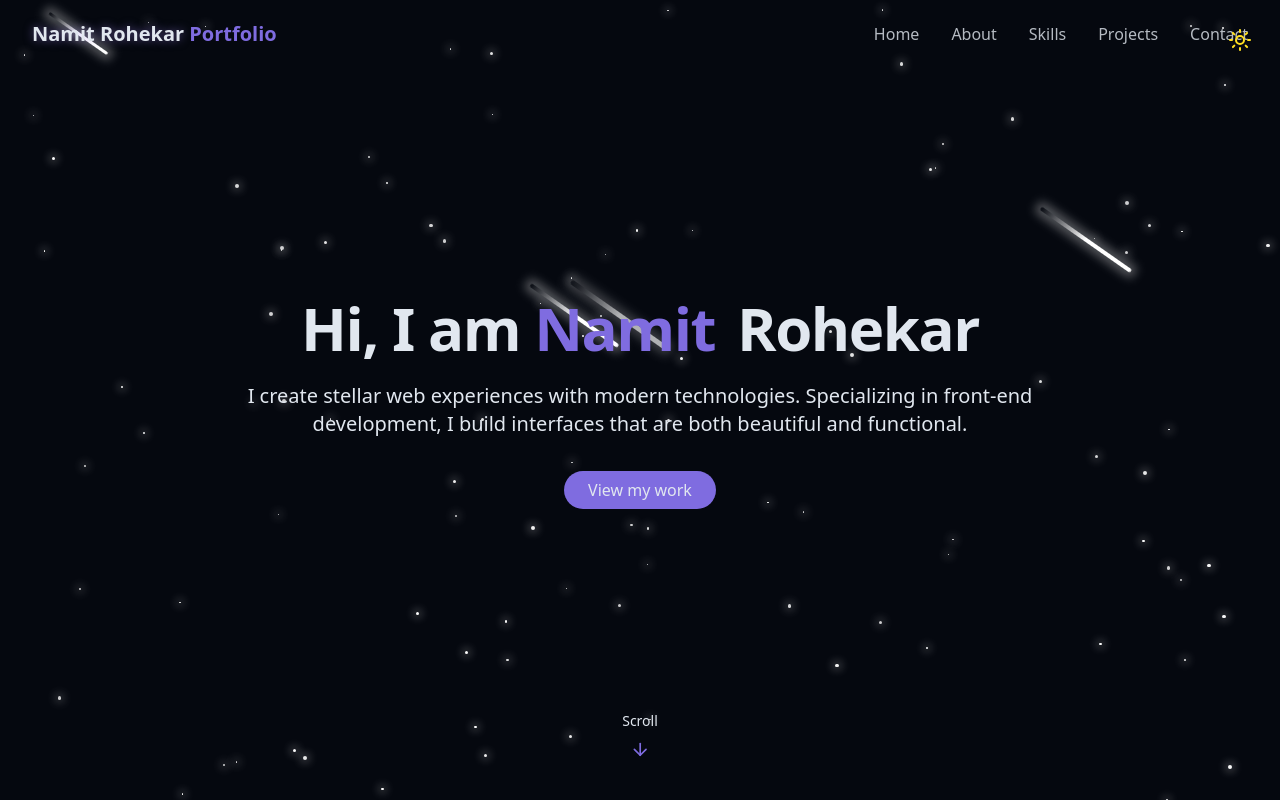
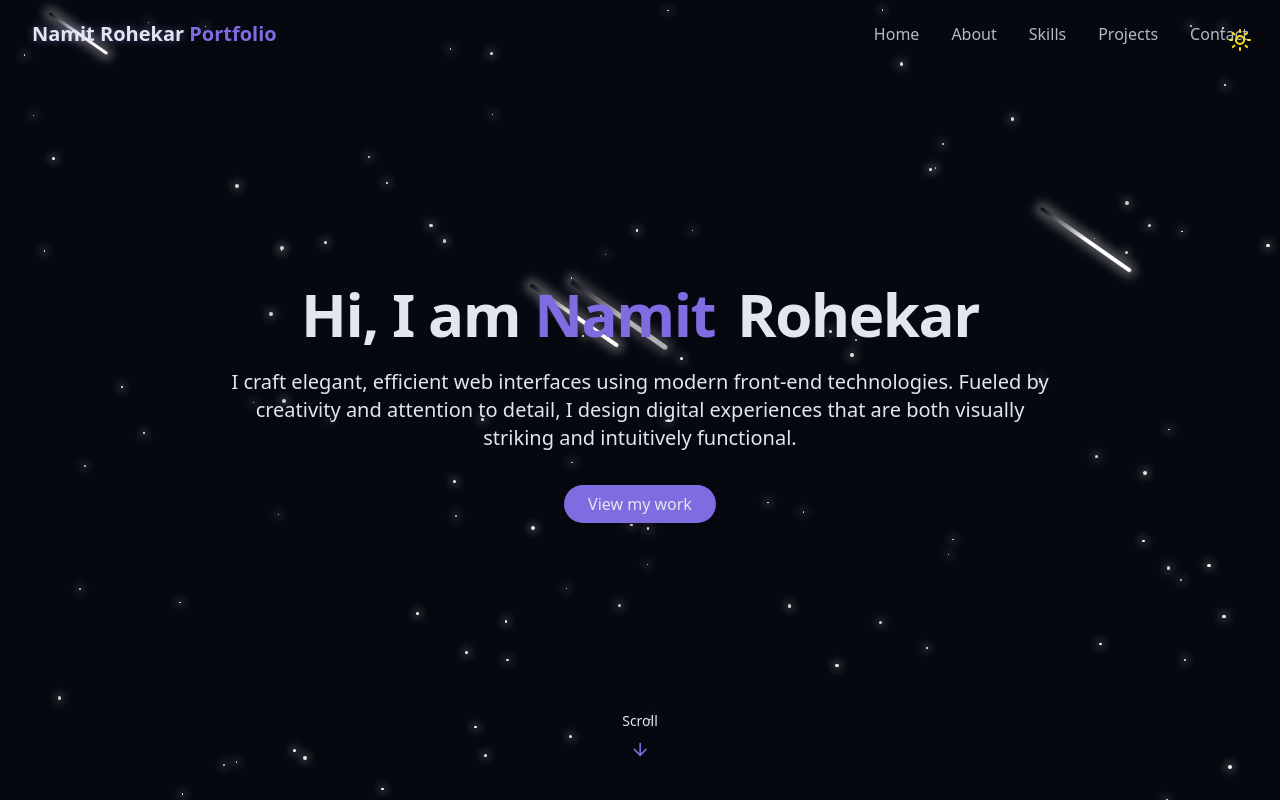
Before and after one commit to namitrohekar/react-portfolio, a React (Vite) app: page / in a window 1280 px wide. Shown: the top 800 px of the page. Built offline with nearby package versions, Linux system fonts and the light colour scheme.

Commit message:
Future Feature SetUps:

```diff
--- a/src/components/HeroSection.jsx
+++ b/src/components/HeroSection.jsx
@@ -12,9 +12,7 @@ export const HeroSection = () => {
           </h1>
 
           <p className="text-lg md:text-xl text-muted-foreground max-2-2xl mx-auto opacity-0 animate-fade-in-delay-3">
-            I create stellar web experiences with modern technologies.
-            Specializing in front-end development, I build interfaces that are
-            both beautiful and functional.
+            I craft elegant, efficient web interfaces using modern front-end technologies. Fueled by creativity and attention to detail, I design digital experiences that are both visually striking and intuitively functional.
           </p>
 
             <div  className="pt-4 opacity-0 animate-fade-in-delay-4">
```
